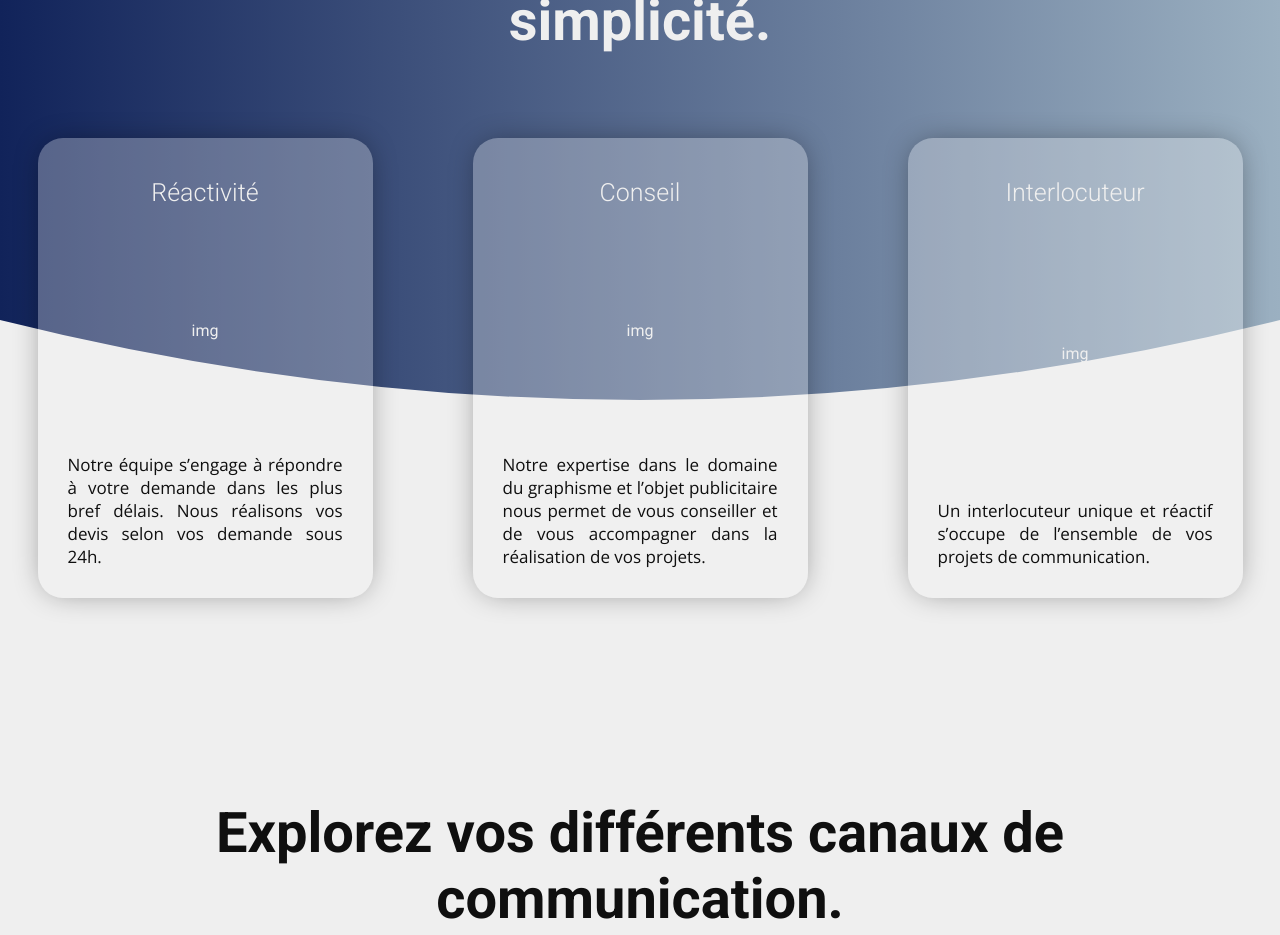
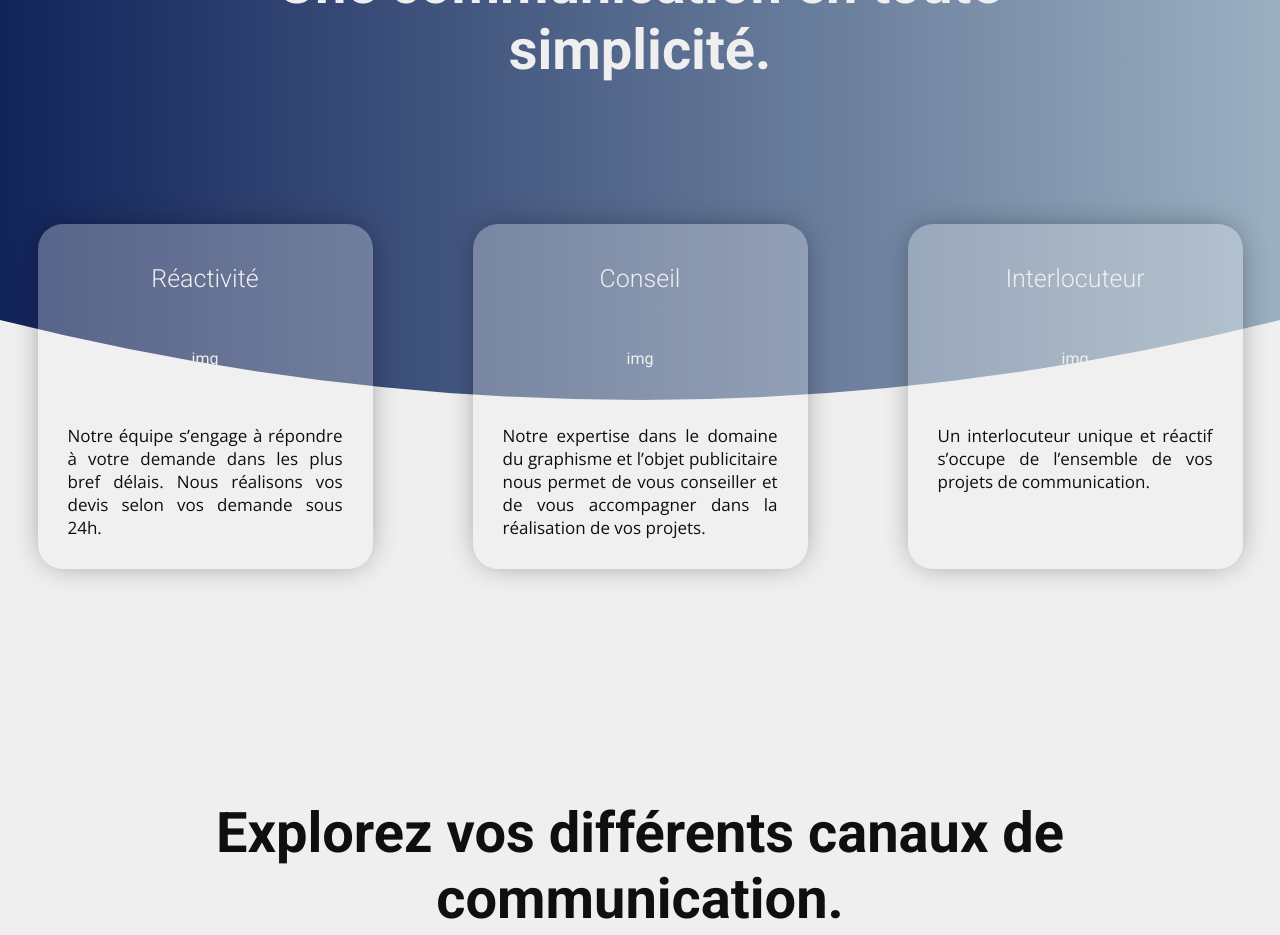
Before and after one commit to Scharlyopitz/One-comm, a React (Vite) app: page / in a window 1280 px wide. Shown: the part 960-1895 px from the top of the page. Built offline with nearby package versions, Linux system fonts and the light colour scheme.

Commit message:
Restyle des cards de la section 2

```diff
--- a/src/components/Home/Section2.jsx
+++ b/src/components/Home/Section2.jsx
@@ -68,7 +68,7 @@ function Card({ name, image, paragraphe }) {
   return (
     <div className="card">
       <p className="name">{name}</p>
-      <p>img</p>
+      <p className="img">img</p>
       {/* <img src={image} alt={`image ${name}`} /> */}
       <p className="paragraphe">{paragraphe}</p>
     </div>
--- a/src/sass/home/_section2.scss
+++ b/src/sass/home/_section2.scss
@@ -12,6 +12,7 @@
     text-align: center;
   }
 
+  // SVG BACKGROUND
   .svg {
     position: absolute;
     z-index: -1;
@@ -27,7 +28,6 @@
   }
 
   // CARD
-
   .cardContainer {
     display: flex;
     gap: 100px;
@@ -35,10 +35,8 @@
     .card {
       display: flex;
       flex-direction: column;
-      justify-content: space-between;
       align-items: center;
       width: 335px;
-      height: 460px;
       border-radius: 25px;
       background-color: $CardBackground;
       padding: 40px 30px 30px;
@@ -47,6 +45,10 @@
       .name {
         font-size: 25px;
         font-weight: 300;
+      }
+
+      .img {
+        margin: 7vh 0;
       }
 
       .paragraphe {
--- a/src/style/style.css
+++ b/src/style/style.css
@@ -215,10 +215,8 @@ footer .copyright p {
 .section2 .cardContainer .card {
   display: flex;
   flex-direction: column;
-  justify-content: space-between;
   align-items: center;
   width: 335px;
-  height: 460px;
   border-radius: 25px;
   background-color: rgba(240, 240, 240, 0.3019607843);
   padding: 40px 30px 30px;
@@ -227,6 +225,9 @@ footer .copyright p {
 .section2 .cardContainer .card .name {
   font-size: 25px;
   font-weight: 300;
+}
+.section2 .cardContainer .card .img {
+  margin: 7vh 0;
 }
 .section2 .cardContainer .card .paragraphe {
   color: #0f0f0f;
```
Also changed, not shown: 1 other file (tests, documents, lock files or other folders).
